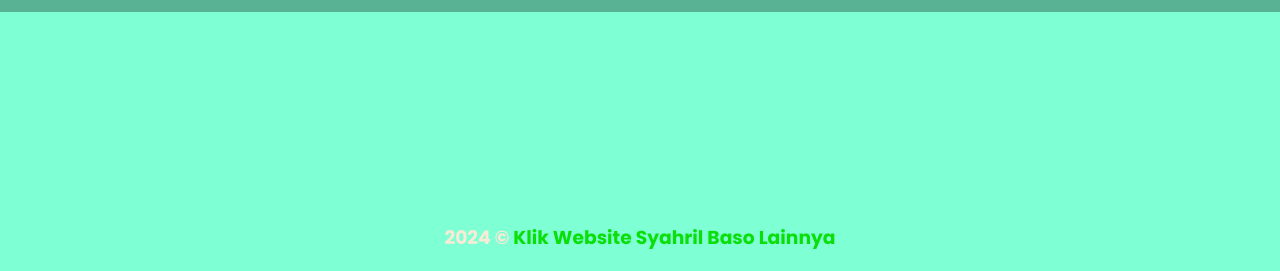
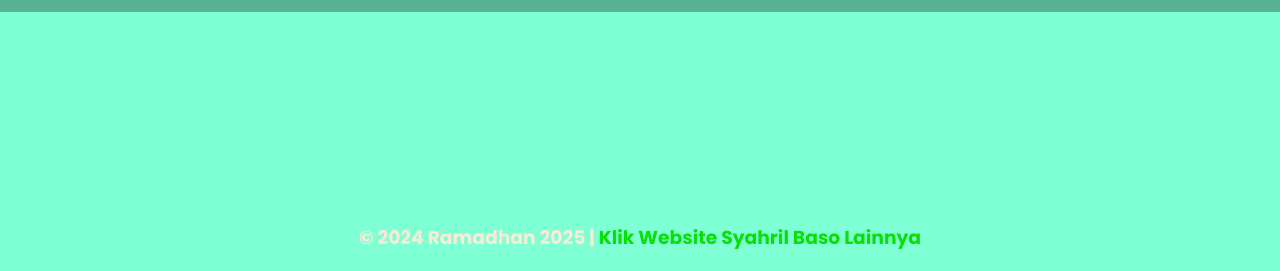
Before and after one commit to syahrilbaso/hitung-mundur-ramadhan-2026, a plain HTML site: page index.html in a window 1280 px wide. Shown: the part 529-800 px from the top of the page. Drawn offline with Linux system fonts and the light colour scheme.

Commit message:
Update index.html

```diff
--- a/index.html
+++ b/index.html
@@ -18,7 +18,7 @@
         <div id="second">00</div>
     </div>
     <footer>
-        <h3>2024 &copy <a href="https://syahrilbaso.github.io" target="_blank">Klik Website Syahril Baso Lainnya</a></h3>
+        <h3>&copy 2024 Ramadhan 2025 | <a href="https://syahrilbaso.github.io" target="_blank">Klik Website Syahril Baso Lainnya</a></h3>
     </footer>
 
     <script src="script.js"></script>
```
